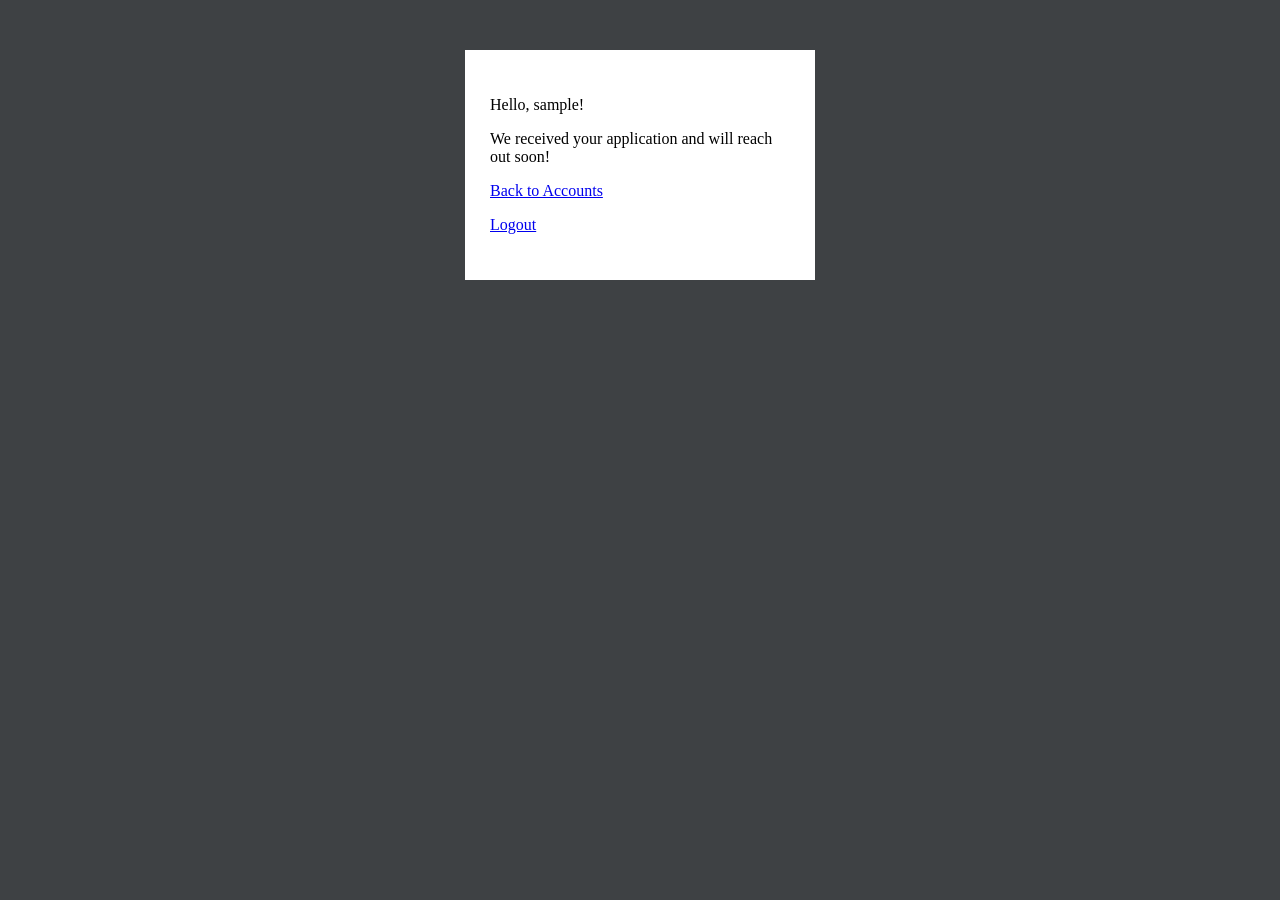
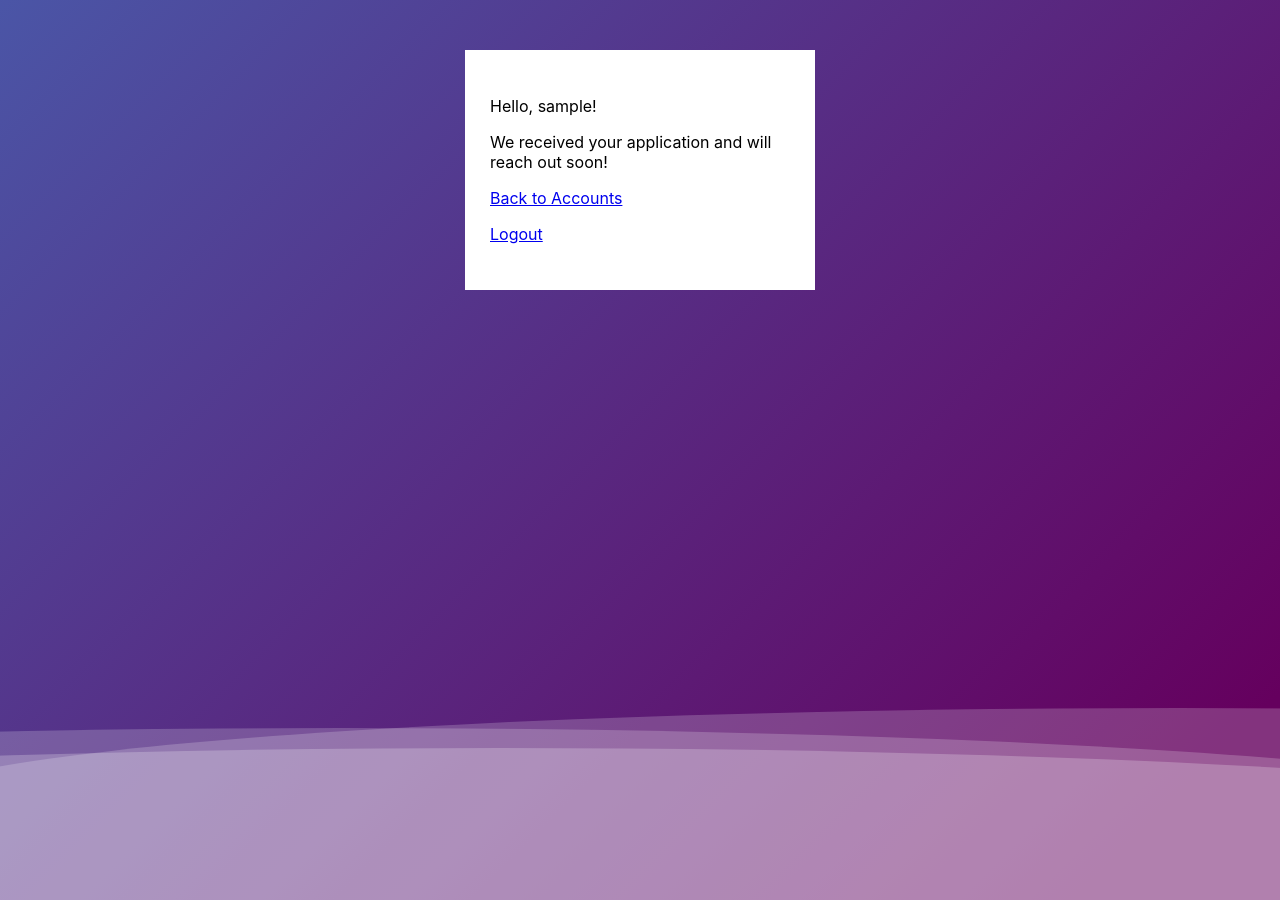
Before and after one commit to rdesai11/BankApp, a PHP site: page /LoanSubmitConfirmation.php in a window 1280 px wide. Run offline with PHP 8.4, Linux system fonts and the light colour scheme; the visitor is signed in with stand-in values (Sample User, id 1).

```diff
--- a/LoanSubmitConfirmation.php
+++ b/LoanSubmitConfirmation.php
@@ -17,6 +17,11 @@ if(!isset($_SESSION['User'])){
 
 </head>
 <body>
+    <div>
+        <div class="wave"></div>
+        <div class="wave"></div>
+        <div class="wave"></div>
+    </div>
     <div class="form">
         <p>Hello, <?php echo $_SESSION['User']; ?>!</p>
         <p>We received your application and will reach out soon!</p>
@@ -27,3 +32,76 @@ if(!isset($_SESSION['User'])){
 
 </body>
 </html>
+
+
+<style>
+    body {
+    margin: auto;
+    font-family: -apple-system, BlinkMacSystemFont, sans-serif;
+    overflow: auto;
+    background: linear-gradient(315deg, rgba(101,0,94,1) 3%, rgba(60,132,206,1) 38%, rgba(48,238,226,1) 68%, rgba(255,25,25,1) 98%);
+    animation: gradient 15s ease infinite;
+    background-size: 400% 400%;
+    background-attachment: fixed;
+}
+
+@keyframes gradient {
+    0% {
+        background-position: 0% 0%;
+    }
+    50% {
+        background-position: 100% 100%;
+    }
+    100% {
+        background-position: 0% 0%;
+    }
+}
+
+.wave {
+    background: rgb(255 255 255 / 25%);
+    border-radius: 1000% 1000% 0 0;
+    position: fixed;
+    width: 200%;
+    height: 12em;
+    animation: wave 10s -3s linear infinite;
+    transform: translate3d(0, 0, 0);
+    opacity: 0.8;
+    bottom: 0;
+    left: 0;
+    z-index: -1;
+}
+
+.wave:nth-of-type(2) {
+    bottom: -1.25em;
+    animation: wave 18s linear reverse infinite;
+    opacity: 0.8;
+}
+
+.wave:nth-of-type(3) {
+    bottom: -2.5em;
+    animation: wave 20s -1s reverse infinite;
+    opacity: 0.9;
+}
+
+@keyframes wave {
+    2% {
+        transform: translateX(1);
+    }
+
+    25% {
+        transform: translateX(-25%);
+    }
+
+    50% {
+        transform: translateX(-50%);
+    }
+
+    75% {
+        transform: translateX(-25%);
+    }
+
+    100% {
+        transform: translateX(1);
+    }
+}
+</style>
```
Also changed, not shown: LoanApplicationForm.php (+14 -14 lines).
